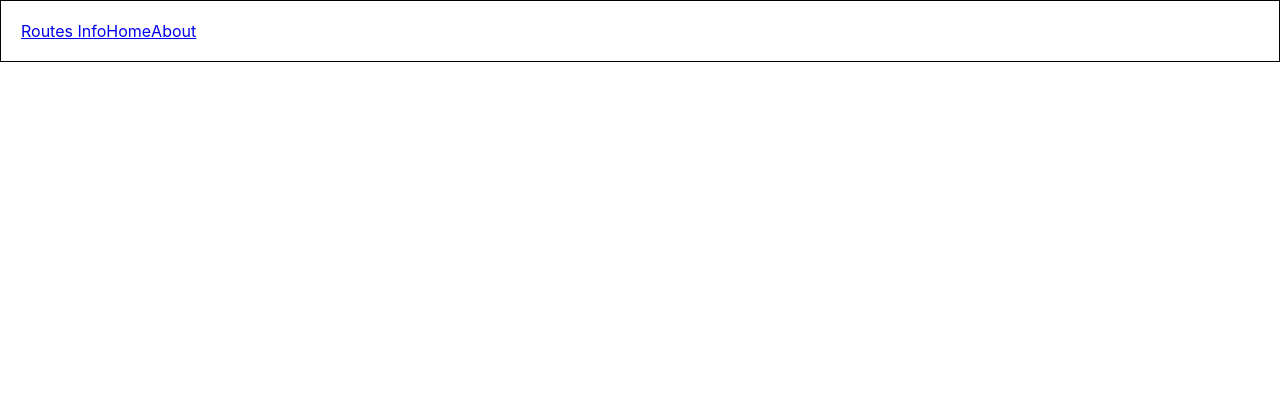
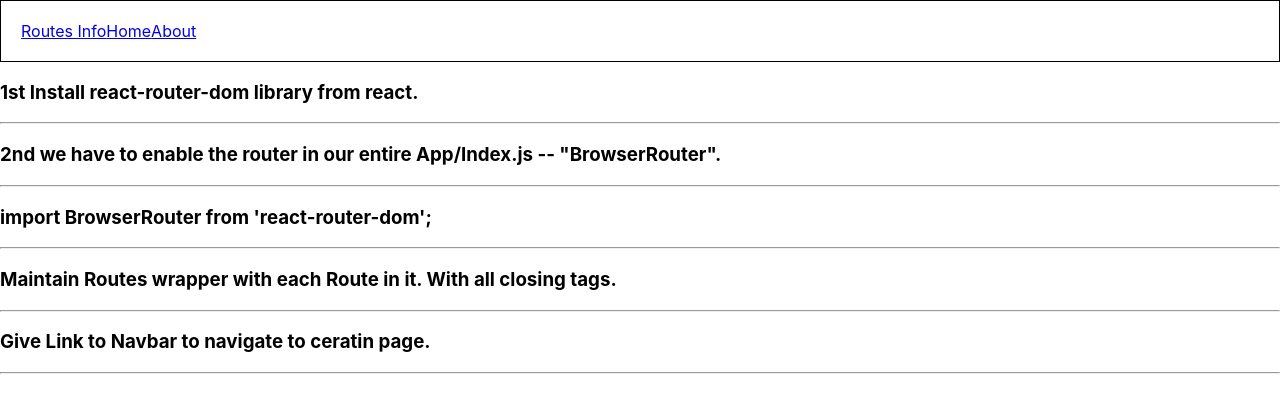
Before and after one commit to ronak-d/Practise, a React (Create React App) app in the folder learning/: page / in a window 1280 px wide. Shown: the top 412 px of the page. Built offline with nearby package versions, Linux system fonts and the light colour scheme.

Commit message:
typo erroe

```diff
--- a/learning/src/Components/Routers/AllRoutes.jsx
+++ b/learning/src/Components/Routers/AllRoutes.jsx
@@ -1,16 +1,16 @@
 import React from 'react'
 import { Route, Routes } from 'react-router-dom';
 import About from './About'
-import Home from './Home'
+import Homey from './Home'
 import AppRoutes from './AppRoute';
 
 const AllRoutes = () => {
 
   return (
     <Routes>
-        <Route path="/" elements={<AppRoutes/>}/>
-        <Route path="/about" elements={<About/>}/>
-        <Route path="/home" elements={<Home/>}/>
+        <Route path="/" element={<AppRoutes/>}/>
+        <Route path="/About" element={<About/>}/>
+        <Route path="/Homey" element={<Homey/>}/>
     </Routes>
   )
 }
@@ -21,3 +21,6 @@ export default AllRoutes;
 // Routes is a wrapper where each route has to be defined.
 // path = triggers element
 // element + Each Route has to be closed before
+
+
+// be very careull in the type error if typed
```
